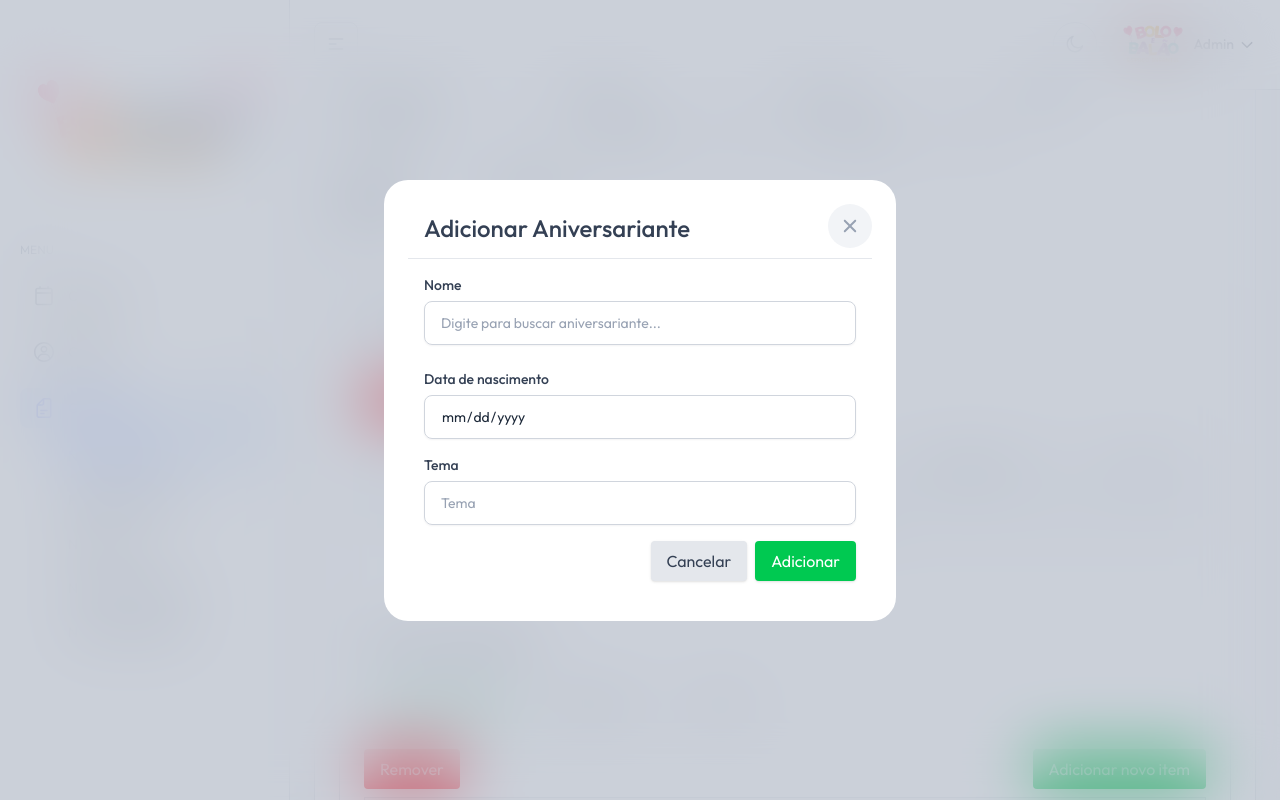
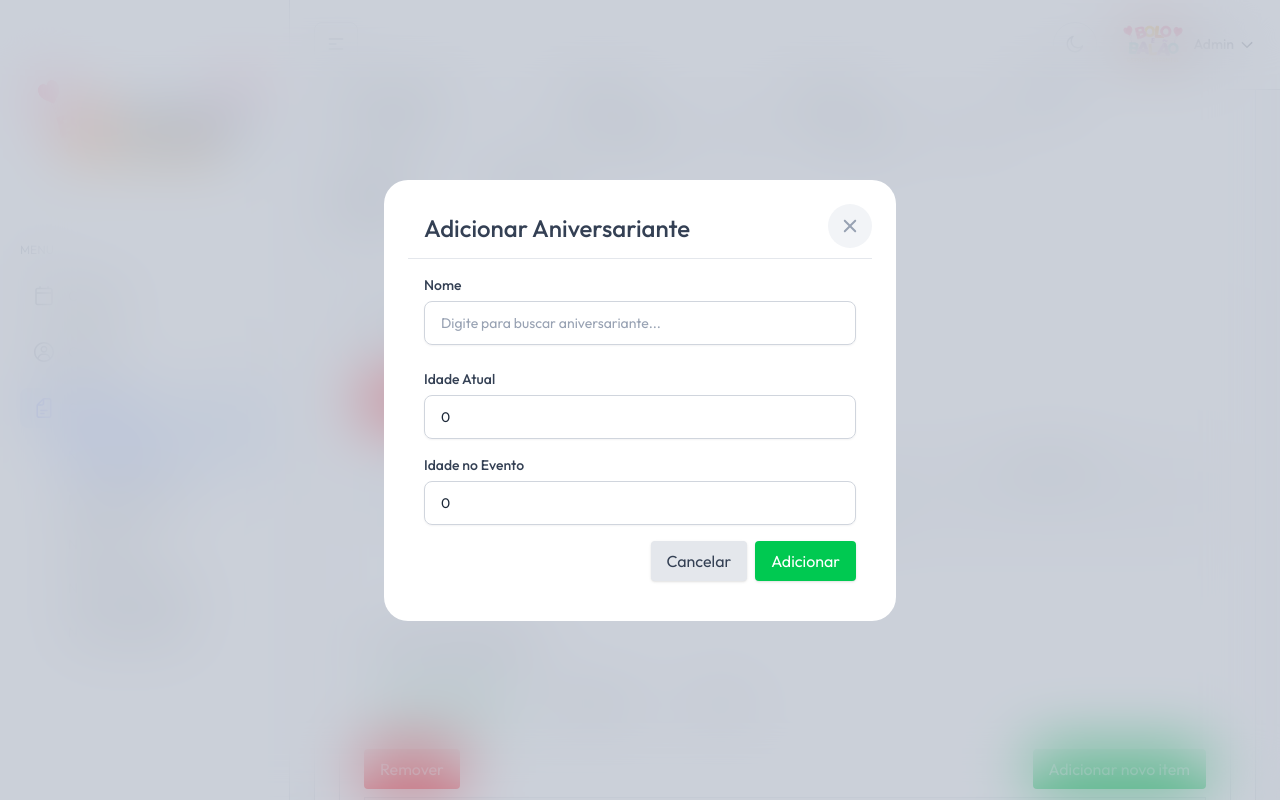
Before and after one commit to clickaqui-dig/form-party, a Next.js app: page /new-contract in a window 1280 px wide. Both pictures are taken after a click on the button "Adicionar". Shown: the part 455-1255 px from the top of the page. Built offline with nearby package versions, Linux system fonts and the light colour scheme.

Commit message:
feat: new filed tema

```diff
--- a/src/app/(admin)/(others-pages)/(contract)/new-contract/page.tsx
+++ b/src/app/(admin)/(others-pages)/(contract)/new-contract/page.tsx
@@ -28,7 +28,8 @@ const initialValues = {
   payments: [],
   desconto: 0,
   acrescimo: 0,
-  situacao: 'EM_ANDAMENTO'
+  situacao: 'EM_ANDAMENTO',
+  temas: [],
 };
 
 export default function FormElements() {
--- a/src/components/form/form-elements/BirthdayList.tsx
+++ b/src/components/form/form-elements/BirthdayList.tsx
@@ -10,8 +10,6 @@ import { toast } from "react-toastify";
 export interface BirthDayItem {
   id: number;
   nome: string,
-  dataNascimento: string;
-  tema: string
   idade: number;
   idadeNoEvento:number;
 }
@@ -106,16 +104,10 @@ const BirthdayList =() => {
                   Nome
                 </th>
                 <th className="px-6 py-3 text-center text-xs font-medium dark:text-white text-gray-500 uppercase tracking-wider">
-                  Nasc.
-                </th>
-                <th className="px-6 py-3 text-center text-xs font-medium dark:text-white text-gray-500 uppercase tracking-wider">
                   Idade
                 </th>
                 <th className="px-6 py-3 text-center text-xs font-medium dark:text-white text-gray-500 uppercase tracking-wider">
                   Idade Evento
-                </th>
-                <th className="px-6 py-3 text-center text-xs font-medium dark:text-white text-gray-500 uppercase tracking-wider">
-                  Tema
                 </th>
               </tr>
             </thead>
@@ -135,22 +127,11 @@ const BirthdayList =() => {
                         {birthday.nome}
                       </td>
                       <td className="px-6 py-4 whitespace-nowrap text-center text-sm text-gray-500 dark:text-gray-300/80">
-                        {birthday.dataNascimento}
-                      </td>
-                      <td className="px-6 py-4 whitespace-nowrap text-center text-sm text-gray-500 dark:text-gray-300/80">
                         {birthday.idade}
                       </td>
                       <td className="px-6 py-4 whitespace-nowrap text-center text-sm text-gray-500 dark:text-gray-300/80">
                         {birthday.idadeNoEvento}
                       </td>
-
-                      <td className="px-6 py-4 whitespace-nowrap text-center text-sm text-gray-500 dark:text-gray-300/80">
-                        {birthday.tema}
-                      </td>
-
-                      {/* <td className="dark:text-gray-200 border border-gray-300 px-2 py-1">
-                        {birthday.tema}
-                      </td> */}
                     </tr>
                   ))
               ) : (
--- a/src/components/form/modals/BirthdayModal.tsx
+++ b/src/components/form/modals/BirthdayModal.tsx
@@ -18,8 +18,6 @@ const BirthDayModal: FC<BirthDayProps> = ({ isOpen, onClose, onAddItem }) => {
   const [formData, setFormData] = useState<BirthDayItem>({
     id: 0,
     nome: "",
-    dataNascimento: "",
-    tema: "",
     idade: 0,
     idadeNoEvento: 0
   });
@@ -110,8 +108,6 @@ const BirthDayModal: FC<BirthDayProps> = ({ isOpen, onClose, onAddItem }) => {
     setFormData({
       id: person.id,
       nome: person.nome,
-      dataNascimento: person.dataNascimento || "",
-      tema: person.tema?.descricao || "",
       idade: person.idade || 0,
       idadeNoEvento: person.idadeNoEvento || 0
     });
@@ -119,7 +115,7 @@ const BirthDayModal: FC<BirthDayProps> = ({ isOpen, onClose, onAddItem }) => {
     setHasMore(false);
 
     // Limpa os erros relacionados aos campos preenchidos
-    const fieldsToCheck = ['nome', 'dataNascimento', 'tema', 'idade', 'idadeNoEvento'];
+    const fieldsToCheck = ['nome','idade', 'idadeNoEvento'];
     const fieldsWithValues = fieldsToCheck.filter(field => !!person[field]);
 
     if (fieldsWithValues.length > 0) {
@@ -172,8 +168,6 @@ const BirthDayModal: FC<BirthDayProps> = ({ isOpen, onClose, onAddItem }) => {
     setFormData({
       id: 0,
       nome: "",
-      dataNascimento: "",
-      tema: "",
       idade: 0,
       idadeNoEvento: 0
     });
@@ -204,65 +198,38 @@ const BirthDayModal: FC<BirthDayProps> = ({ isOpen, onClose, onAddItem }) => {
           <Input
             type="text"
             name="nome"
-            value={inputValue}
+            value={formData.nome}
             onChange={handleInputChange}
             placeholder="Digite para buscar aniversariante..."
             className={`w-full ${formErrors.nome ? 'border-red-500' : ''}`}
           />
           {renderError('nome')}
-
-          {isLoading && (
-            <div className="absolute left-0 top-full bg-white border border-gray-200 w-full p-2 rounded-b shadow z-20">
-              <span className="text-gray-600 text-sm">Carregando...</span>
-            </div>
-          )}
-          {!!suggestions.length && (
-            <ul className="absolute left-0 top-full w-full bg-white border border-gray-200 rounded-b shadow max-h-48 overflow-y-auto z-20">
-              {suggestions.map((person) => (
-                <li
-                  key={person.id}
-                  className="px-4 py-2 hover:bg-gray-200 cursor-pointer text-sm transition"
-                  onClick={() => handleSuggestionClick(person)}
-                >
-                  {person.nome}
-                </li>
-              ))}
-              {hasMore && (
-                <li
-                  className="py-2 text-center bg-gray-100 text-sm cursor-pointer hover:bg-gray-200"
-                  onClick={handleLoadMore}
-                >
-                  Carregar mais...
-                </li>
-              )}
-            </ul>
-          )}
         </div>
 
         <div className="mb-4">
-          <Label>Data de nascimento</Label>
+          <Label>Idade Atual</Label>
           <Input
-            type="date"
-            name="dataNascimento"
-            value={formData.dataNascimento}
+            type="number"
+            name="idade"
+            value={formData.idade}
             onChange={handleChange}
-            placeholder="Data de Nascimento"
+            placeholder="Idade atual"
             className={formErrors.dataNascimento ? 'border-red-500' : ''}
           />
-          {renderError('dataNascimento')}
+          {renderError('idade')}
         </div>
 
         <div className="mb-4">
-          <Label>Tema</Label>
+          <Label>Idade no Evento</Label>
           <Input
-            type="text"
-            name="tema"
-            value={formData.tema}
+            type="number"
+            name="idadeNoEvento"
+            value={formData.idadeNoEvento}
             onChange={handleChange}
-            placeholder="Tema"
-            className={formErrors.tema ? 'border-red-500' : ''}
+            placeholder="Idade atual"
+            className={formErrors.dataNascimento ? 'border-red-500' : ''}
           />
-          {renderError('tema')}
+          {renderError('idade')}
         </div>
 
         <div className="flex justify-end mt-4">
--- a/src/models/Contract.ts
+++ b/src/models/Contract.ts
@@ -29,6 +29,11 @@ export interface ContractResponse {
     pagamentos: Payments[];
 }
 
+interface aniversariante {
+  nomeAniversariante : string;
+  idade : number;
+  idadeNoEvento : number;
+}
 
 export interface ContractRequest {
     cliente: number;
@@ -41,8 +46,9 @@ export interface ContractRequest {
     duracao: number;
     quantidadeConvidados: string | number;
     observacoes: string;
-    listaAniversariantes: number[];
+    aniversariante: aniversariante[];
     itensContrato: number[];
+    temas : number[]
     desconto: number;
     acrescimo: number;
     situacao : string;
@@ -62,16 +68,14 @@ export interface ContractForm {
   observacoes: string;
   listaAniversariantes: any[];
   itensContrato: any[];
+  temas : any[];
   payments: any[];
   desconto: number;
   acrescimo: number;
   situacao: string;
   }
 
-  export const mapContractFormToRequest = (
-    values: ContractForm,
-    clienteId: number
-  ): ContractRequest => ({
+  export const mapContractFormToRequest = ( values: ContractForm, clienteId: number ): ContractRequest => ({
     cliente: clienteId,
     valorRecebido: Number(values.valorRecebido) || 0,
     valorPendente: Number(values.valorPendente) || 0,
@@ -82,9 +86,10 @@ export interface ContractForm {
     duracao: Number(values.duracao),
     quantidadeConvidados: values.quantidadeConvidados,
     observacoes: values.observacoes || '',
-    listaAniversariantes: values.listaAniversariantes.map((a) => a.id),
+    aniversariante: values.listaAniversariantes.map((a) => a.id),
     itensContrato: values.itensContrato.map((i) => i.id),
     desconto: Number(values.desconto) || 0,
     acrescimo: Number(values.acrescimo) || 0,
-    situacao: values.situacao
+    situacao: values.situacao,
+    temas: [0]
   });
```
